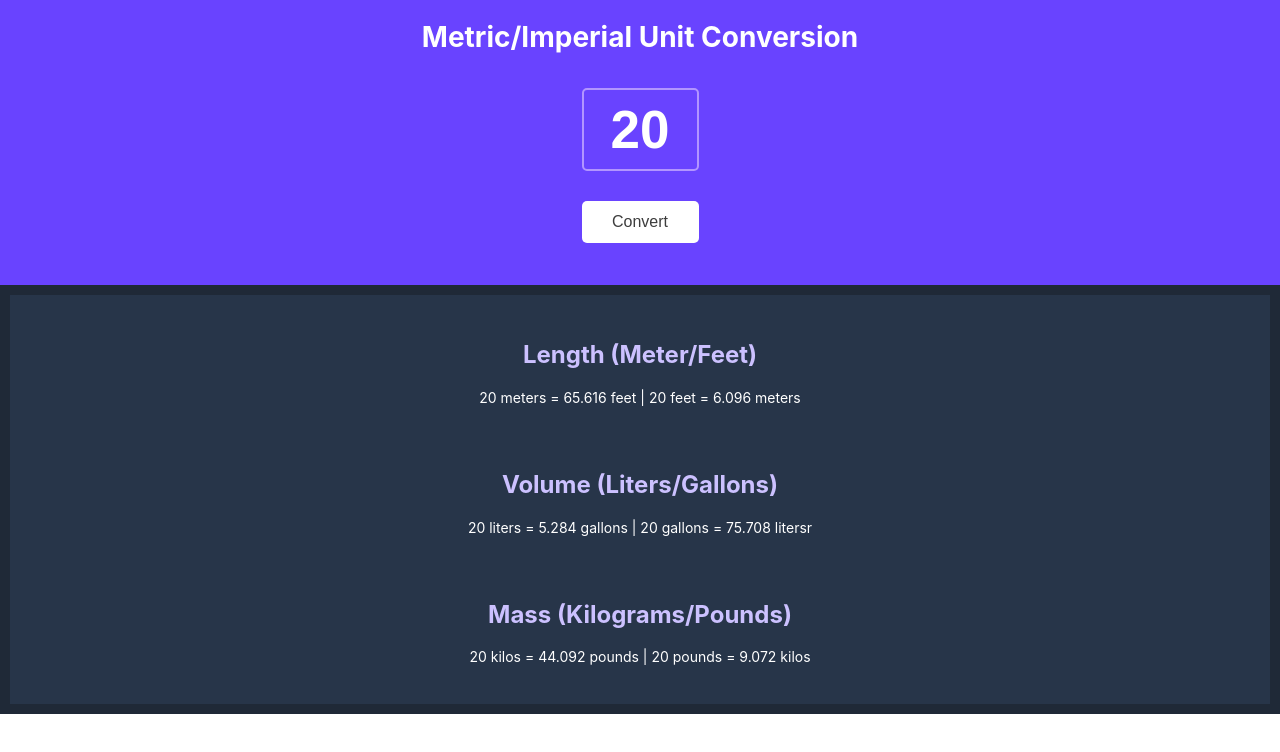
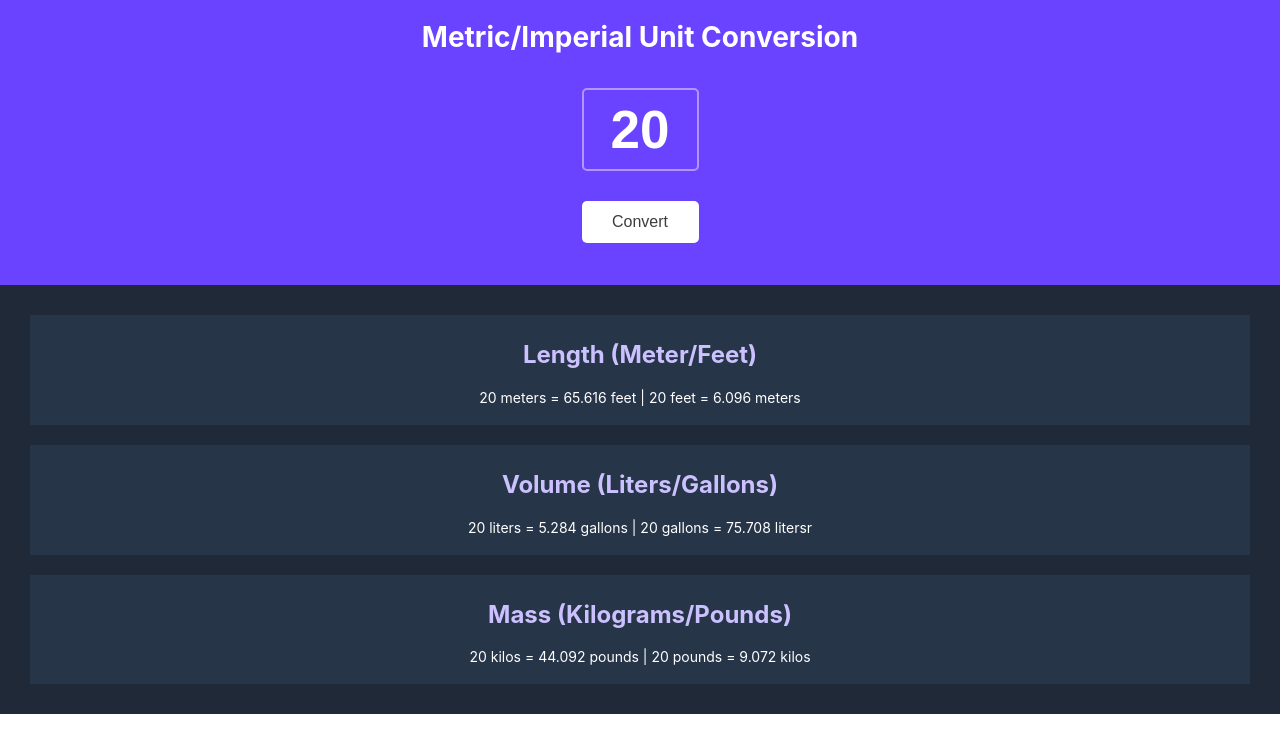
Before and after one commit to polo372/conversion-table, a website built with Vite: page index.html in a window 1280 px wide. Built offline with nearby package versions, Linux system fonts and the dark colour scheme; a web font is replaced by a local one.

Commit message:
correction 2 index.css

```diff
--- a/index.css
+++ b/index.css
@@ -61,7 +61,7 @@ h1 {
 }
 @media (prefers-color-scheme: dark) {
     #conversion-container {
-    background-color: #273549;
+    background-color: #1F2937;
     color: #CCC1FF;
     border: 10px solid #1F2937;
     }
```
